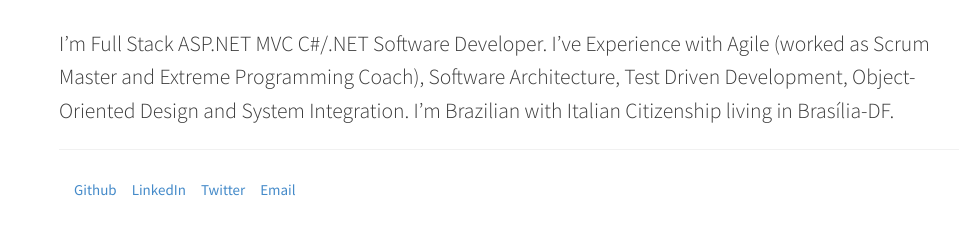
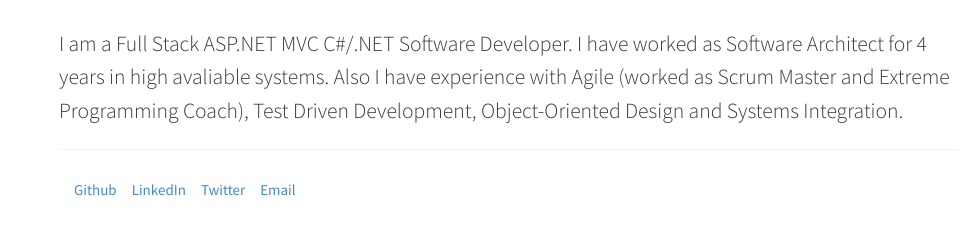
Before and after one commit to joaofx/joaofx.github.com, a plain HTML site: page index.html in a window 1280 px wide. Shown: the part 111-346 px from the top of the page, without its empty margins (131-1111 px from the left). Drawn offline with Linux system fonts and the light colour scheme.

Commit message:
changed about me text

```diff
--- a/index.html
+++ b/index.html
@@ -19,7 +19,7 @@
 
 	<div id="resume">
 		<p>
-			I’m Full Stack ASP.NET MVC C#/.NET Software Developer. I’ve Experience with Agile (worked as Scrum Master and Extreme Programming Coach), Software Architecture, Test Driven Development, Object-Oriented Design and System Integration. I’m Brazilian with Italian Citizenship living in Brasília-DF.
+			I am a Full Stack ASP.NET MVC C#/.NET Software Developer. I have worked as Software Architect for 4 years in high avaliable systems. Also I have experience with Agile (worked as Scrum Master and Extreme Programming Coach), Test Driven Development, Object-Oriented Design and Systems Integration.
 		</p>
 	</div>
 
```
